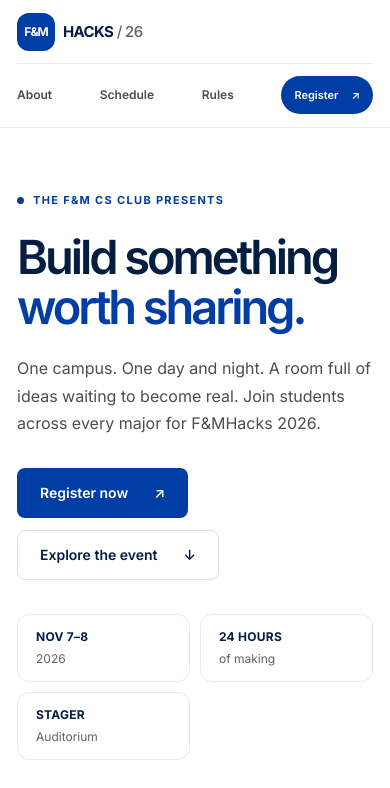
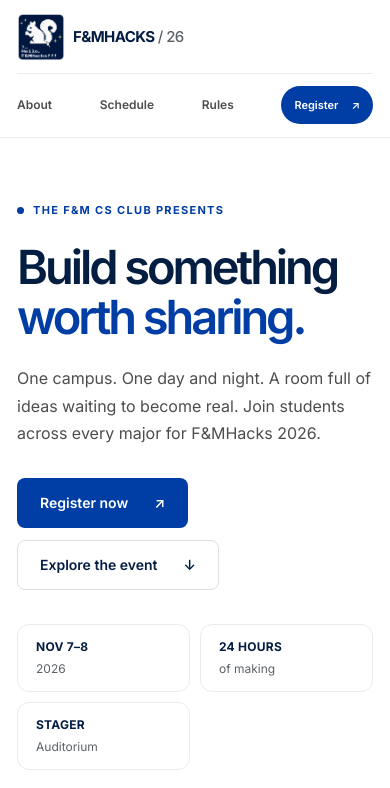
Before and after one commit to Khongor123/fm-hacks, a Next.js app: page / in a window 390 px wide. Shown: the top 788 px of the page. Built offline with nearby package versions, Linux system fonts and the light colour scheme; no server answers.

Commit message:
Use image logo in site header
Replace the text brand mark with the supplied logo asset and size it for desktop and mobile headers. Keep the updated F&MHACKS label beside it.

```diff
--- a/src/app/globals.css
+++ b/src/app/globals.css
@@ -37,7 +37,8 @@ a { color: inherit; text-decoration: none; }
 .site-header { position: relative; z-index: 10; background: var(--white); border-bottom: 1px solid var(--soft-line); }
 .nav-inner { min-height: 80px; display: flex; align-items: center; justify-content: space-between; gap: 28px; }
 .brand { display: inline-flex; align-items: center; gap: 12px; color: var(--heritage-navy); font-size: 17px; font-weight: 700; letter-spacing: -.04em; white-space: nowrap; }
-.brand-mark { display: grid; place-items: center; width: 43px; height: 43px; border-radius: 12px; background: var(--true-blue); color: var(--white); font-size: 14px; letter-spacing: -.08em; }
+.brand-logo { position: relative; display: block; width: 54px; height: 54px; flex: none; overflow: hidden; }
+.brand-logo img { position: absolute; top: 50%; left: 50%; display: block; width: 100%; height: auto; transform: translate(-50%, -50%); }
 .brand-year { color: var(--muted); font-weight: 500; }
 .site-header nav { display: flex; align-items: center; gap: 30px; font-size: 13px; font-weight: 600; }
 .site-header nav > a:not(.nav-button) { color: var(--printers-ink); }
@@ -236,7 +237,7 @@ a { color: inherit; text-decoration: none; }
   .shell { width: min(100% - 34px, 1200px); }
   .nav-inner { min-height: 72px; flex-wrap: wrap; gap: 0; padding-block: 13px; }
   .brand { font-size: 15px; gap: 8px; }
-  .brand-mark { width: 38px; height: 38px; font-size: 12px; }
+  .brand-logo { width: 48px; height: 48px; }
   .site-header nav { order: 2; width: 100%; justify-content: space-between; gap: 8px; margin-top: 12px; padding-top: 12px; border-top: 1px solid var(--soft-line); }
   .site-header nav > a:not(.nav-button) { font-size: 12px; }
   .nav-button { min-height: 38px; padding: 9px 13px; font-size: 11px; }
--- a/src/components/site-header.tsx
+++ b/src/components/site-header.tsx
@@ -1,4 +1,5 @@
 import Link from "next/link";
+import Image from "next/image";
 import { createClient } from "@/lib/supabase/server";
 
 export async function SiteHeader() {
@@ -7,7 +8,7 @@ export async function SiteHeader() {
   return (
     <header className="site-header">
       <div className="shell nav-inner">
-        <Link href="/" className="brand" aria-label="F&MHacks home"><span className="brand-mark">F&amp;M</span><span>HACKS<span className="brand-year"> / 26</span></span></Link>
+        <Link href="/" className="brand" aria-label="F&MHacks home"><span className="brand-logo"><Image src="/logo.png" alt="" width={54} height={72} priority /></span><span>F&amp;MHACKS<span className="brand-year"> / 26</span></span></Link>
         <nav aria-label="Main navigation">
           <Link href="/#about">About</Link>
           <Link href="/#schedule">Schedule</Link>
```
Also changed, not shown: public/logo.png (added).
